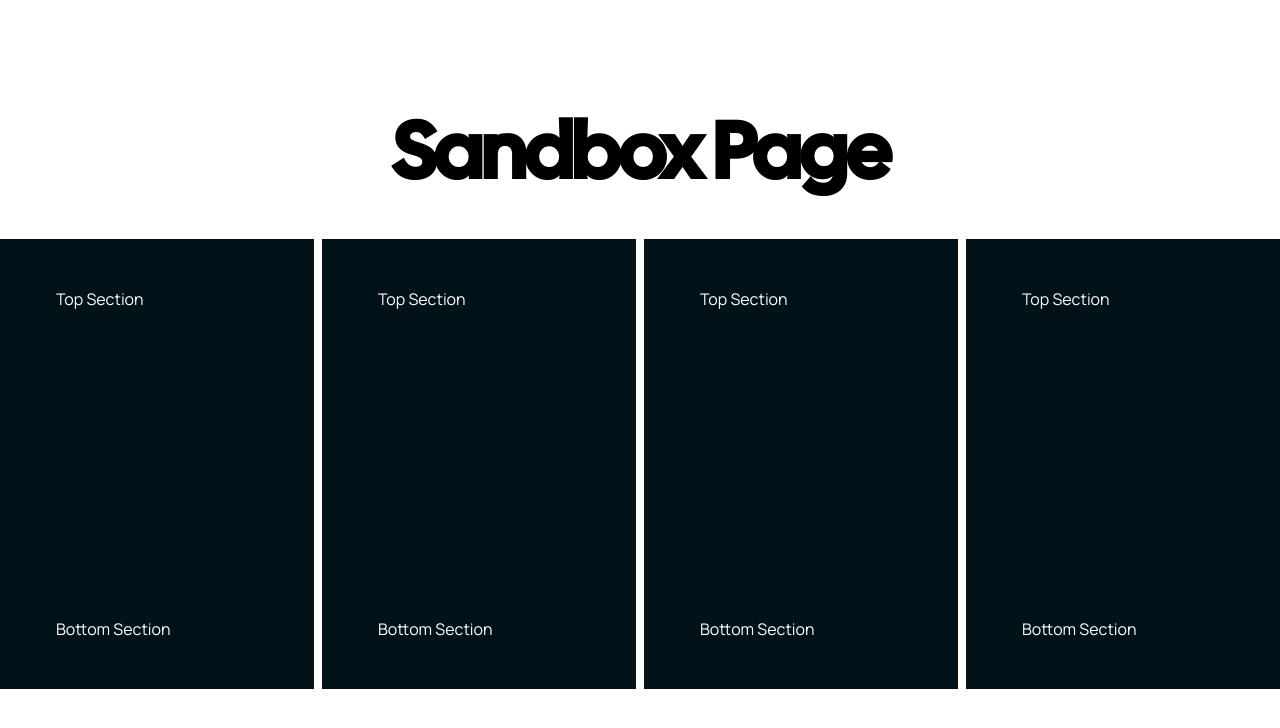
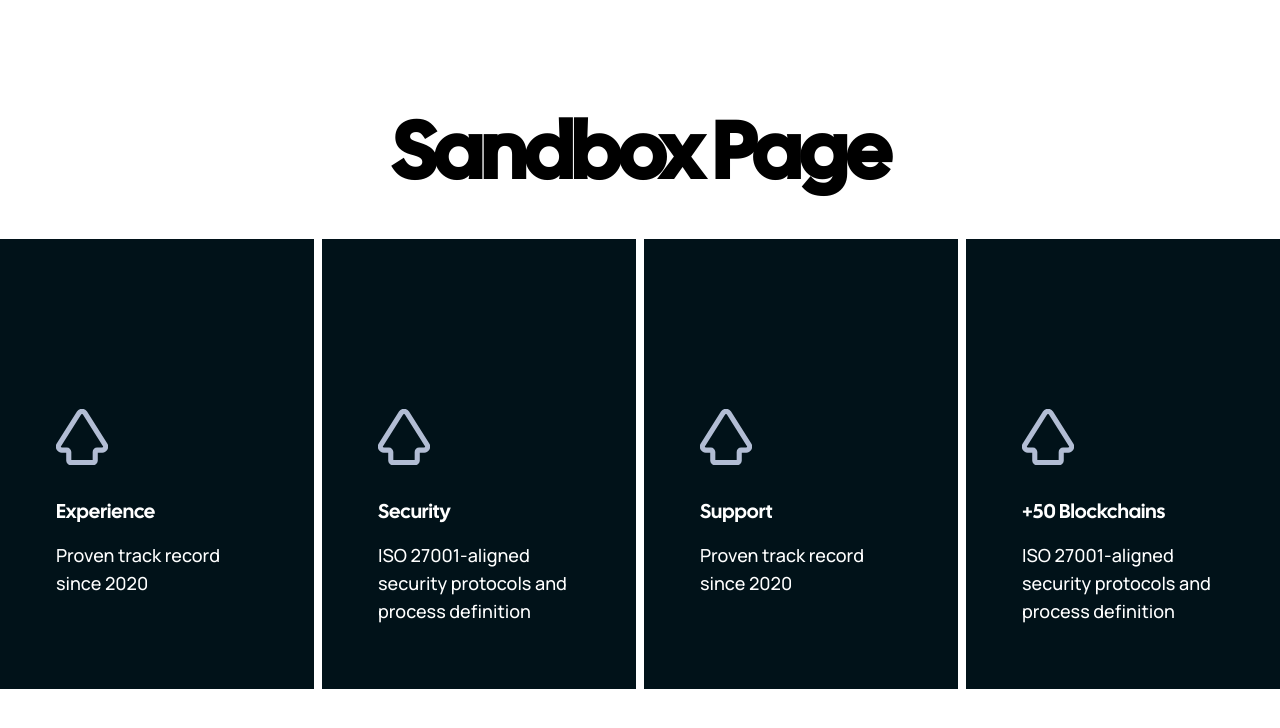
Before and after one commit to vhoc/rhino-website, a Next.js app: page /sandbox in a window 1280 px wide. Shown: the top 728 px of the page. Built offline with nearby package versions, Linux system fonts and the light colour scheme.

Commit message:
HoverCardsGroup refactor

```diff
--- a/src/app/sandbox/page.tsx
+++ b/src/app/sandbox/page.tsx
@@ -3,7 +3,7 @@ import HoverCardsGroup from "@/components/ui/HoverCardsGroup/HoverCardsGroup"
 export default async function SandboxPage() {
   return (
     <main className="flex min-h-screen flex-col items-center justify-center">
-      <div className="flex flex-col items-center justify-center gap-12 px-0 py-16">
+      <div className="flex flex-col items-center justify-center gap-12 px-0 py-16 w-full">
         <h1 className={`text-5xl font-extrabold tracking-tight text-black sm:text-[5rem] font-calsans`}>
           Sandbox Page
         </h1>
--- a/src/components/ui/HoverCardsGroup/HoverCard.tsx
+++ b/src/components/ui/HoverCardsGroup/HoverCard.tsx
@@ -3,67 +3,126 @@ import React, { useState } from "react";
 import Image from "next/image";
 
 interface HoverCardProps {
-  height?: string
   defaultItemBgClass?: string
   hoveredItemBgImage?: string
   itemRadius?: string
   key: React.Key
   topCaption?: string
+  icon: string
+  icon_hover: string
+  title?: string
+  subtitle?: string
+  body?: string
 }
 
 export default function HoverCard({
-  height = '450px',
   defaultItemBgClass = 'bg-coolgray-900',
   itemRadius = '5px',
   key,
-  topCaption
+  topCaption,
+  icon,
+  icon_hover,
+  title,
+  subtitle,
+  body,
 }: HoverCardProps) {
 
   const [hovered, setHovered] = useState<React.Key | null>(null);
+  const [touchStart, setTouchStart] = useState<{ x: number; y: number } | null>(null);
+
+  // Helper to determine if touch is a tap or a swipe
+  const isTap = (start: { x: number; y: number }, end: { x: number; y: number }) => {
+    const dx = Math.abs(start.x - end.x);
+    const dy = Math.abs(start.y - end.y);
+    return dx < 10 && dy < 10; // 10px threshold
+  };
 
   return (
     <div
       key={key}
-      className={`min-h-[50px] transition-all duration-300 ease-in-out relative h-[176px] lg:h-[450px] lg:max-h-[450px]
-      ${hovered === key ? 'flex-[2/3] lg:flex-[2.5]' : hovered !== null ? 'lg:flex-[0.75]' : 'flex-[1/2] lg:flex-1'} ${defaultItemBgClass}`}
+      className={
+        `min-h-[50px] transition-all duration-300 ease-in-out relative lg:h-[450px] w-full
+        lg:max-h-[450px]
+        ${hovered === key ? 'max-lg:h-1/2' : 'max-lg:h-1/4'}
+        ${hovered === key ? 'lg:w-1/2' : 'lg:w-1/4'}
+        ${defaultItemBgClass}
+        `
+      }
       onMouseEnter={() => setHovered(key)}
       onMouseLeave={() => setHovered(null)}
-      onTouchStart={() => setHovered(key)}
-      onTouchEnd={() => setHovered(null)}
-      onTouchCancel={() => setHovered(null)}
+      onTouchStart={e => {
+        if (e.touches.length === 1 && e.touches[0]) {
+          setTouchStart({ x: e.touches[0].clientX, y: e.touches[0].clientY });
+        }
+      }}
+      onTouchEnd={e => {
+        if (touchStart && e.changedTouches.length === 1 && e.changedTouches[0]) {
+          const end = { x: e.changedTouches[0].clientX, y: e.changedTouches[0].clientY };
+          if (isTap(touchStart, end)) {
+            setHovered(hovered === key ? null : key);
+          }
+        }
+        setTouchStart(null);
+      }}
     >
       <div className="text-white absolute top-0 left-0 z-10 w-full h-full flex flex-col justify-between px-14 py-12">
         <div>
           {
             topCaption && topCaption.length >= 1 ?
               <p >{topCaption}</p>
-            :
+              :
               null
           }
-          Top Section
         </div>
 
         <div>
-          Bottom Section
+
+          {// ICON
+            icon && icon.length >= 1 ?
+              <div className="w-14 h-14 relative mb-8">
+                <Image
+                  src={ hovered === key ? icon_hover : icon }
+                  alt={title ?? "Icon"}
+                  fill
+                  className="object-contain object-left-top"
+                />
+              </div>
+              :
+              null
+          }
+
+
+          <p className="font-calsans text-xl text-white mb-4">{title}</p>
+
+          <p className="min-h-[84px] text-lg text-white mb-4 font-medium line-clamp-3" style={{ display: '-webkit-box', WebkitLineClamp: 3, WebkitBoxOrient: 'vertical', overflow: 'hidden', textOverflow: 'ellipsis' }}>
+            {subtitle}
+          </p>
+
+          <p className={`text-white transition-all duration-300 ${ hovered === key ? 'block opacity-100' : 'opacity-0 hidden' }`}>
+            {body}
+          </p>
         </div>
       </div>
 
       <div
         className="w-full h-full overflow-hidden flex items-center justify-center relative"
-        style={{ borderRadius: itemRadius, height }}
+        style={{ borderRadius: itemRadius }}
       >
 
         <Image
           src={"/img/item-hover-bg.svg"}
           width={584}
           height={450}
-          className={`object-center transition-all duration-300 ease-in-out relative z-0 ${hovered === key ? 'opacity-100 scale-280' : 'opacity-0 scale-[20]'} h-[176px] lg:h-[${height}`}
+          className={
+            `object-center transition-all duration-300 ease-in-out relative z-0
+            ${hovered === key ? 'opacity-100 scale-280' : 'opacity-0 scale-[20]'} `
+          }
           alt=""
         />
 
 
       </div>
-    </div>
+    </div >
   )
 
 }
--- a/src/components/ui/HoverCardsGroup/HoverCardsGroup.tsx
+++ b/src/components/ui/HoverCardsGroup/HoverCardsGroup.tsx
@@ -16,15 +16,59 @@ export default function HoverCardsGroup({
 
 
   return (
-    <div className={`max-w-[1440px] flex flex-col lg:flex-row w-full transition-all duration-300 ease-in-out gap-2 h-auto lg:h-[${height}]`}>
-      {[0, 1, 2, 3].map((i) => (
-        <HoverCard
-          height={height}
-          defaultItemBgClass={defaultItemBgClass}
-          itemRadius={itemRadius}
-          key={i}
-        />
-      ))}
+    <div
+      className={
+        `max-w-[1440px] flex flex-col lg:flex-row w-full transition-all duration-300 ease-in-out max-lg:gap-y-2 lg:gap-x-2
+        h-[1219px] sm:h-[867px] md:h-[867px] lg:h-[${height}]`
+      }
+    >
+      <HoverCard
+        defaultItemBgClass={defaultItemBgClass}
+        itemRadius={itemRadius}
+        key={0}
+        icon="/img/upward-arrow.svg"
+        icon_hover="/img/red-square.svg"
+        title="Experience"
+        subtitle="Proven track record since 2020"
+        body="Lorem ipsum dolor sit amet, consectetur adipiscing elit. Nam sit amet lacinia mauris.
+            Suspendisse lacinia euismod quam, a vulputate turpis tincidunt at. Nunc at blandit orci."
+      />
+
+      <HoverCard
+        defaultItemBgClass={defaultItemBgClass}
+        itemRadius={itemRadius}
+        key={1}
+        icon="/img/upward-arrow.svg"
+        icon_hover="/img/red-square.svg"
+        title="Security"
+        subtitle="ISO 27001-aligned security protocols and process definition"
+        body="Lorem ipsum dolor sit amet, consectetur adipiscing elit. Nam sit amet lacinia mauris.
+            Suspendisse lacinia euismod quam, a vulputate turpis tincidunt at. Nunc at blandit orci."
+      />
+
+      <HoverCard
+        defaultItemBgClass={defaultItemBgClass}
+        itemRadius={itemRadius}
+        key={2}
+        icon="/img/upward-arrow.svg"
+        icon_hover="/img/red-square.svg"
+        title="Support"
+        subtitle="Proven track record since 2020"
+        body="Lorem ipsum dolor sit amet, consectetur adipiscing elit. Nam sit amet lacinia mauris.
+            Suspendisse lacinia euismod quam, a vulputate turpis tincidunt at. Nunc at blandit orci."
+      />
+
+      <HoverCard
+        defaultItemBgClass={defaultItemBgClass}
+        itemRadius={itemRadius}
+        key={3}
+        icon="/img/upward-arrow.svg"
+        icon_hover="/img/red-square.svg"
+        title="+50 Blockchains"
+        subtitle="ISO 27001-aligned security protocols and process definition"
+        body="Lorem ipsum dolor sit amet, consectetur adipiscing elit. Nam sit amet lacinia mauris.
+            Suspendisse lacinia euismod quam, a vulputate turpis tincidunt at. Nunc at blandit orci."
+      />
     </div>
   );
 }
```
Also changed, not shown: public/img/red-square.svg (added), public/img/upward-arrow.svg (added).
